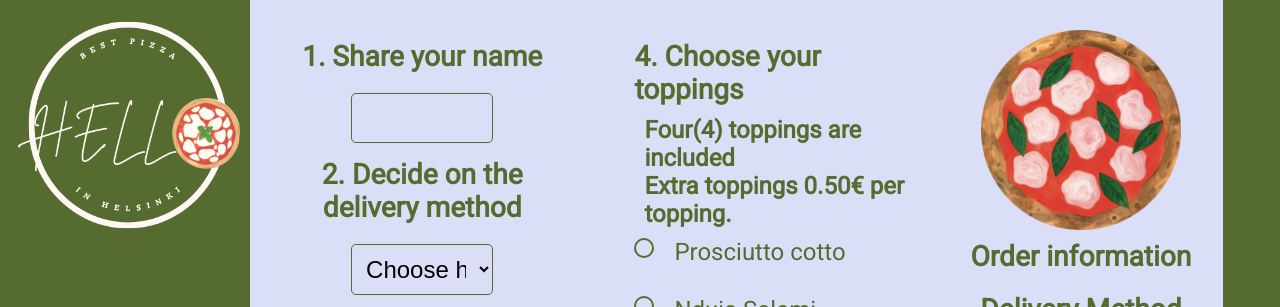
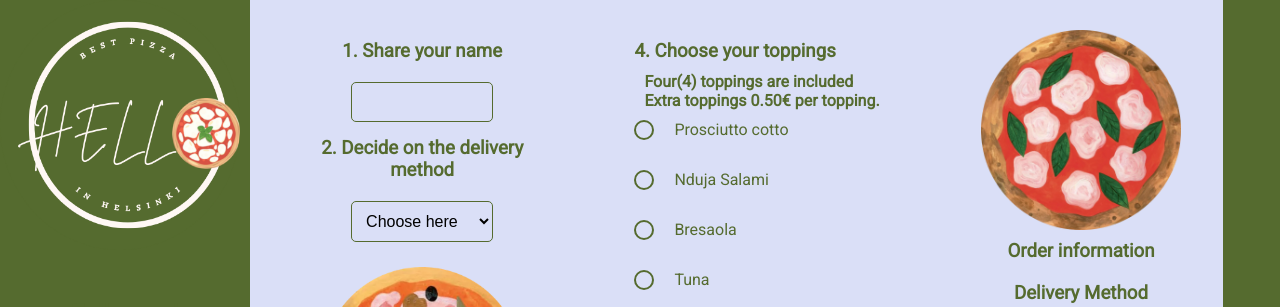
Before and after one commit to MychelGarzon/pizza_app, a plain HTML site: page index.html in a window 1280 px wide. Shown: the top 307 px of the page. Drawn offline with Linux system fonts and the light colour scheme.

Commit message:
Font size

```diff
--- a/styles.css
+++ b/styles.css
@@ -43,7 +43,7 @@ header img {
   text-align: center;
   flex-direction: column;
   padding: 30px 30px;
-  font-size: 1.5rem;
+  font-size: 1rem;
 }
 .flex-item-form-1 img {
   width: 200px;
@@ -57,7 +57,7 @@ header img {
   background-color: #dadff7;
   text-align: left;
   padding: 30px 30px;
-  font-size: 1.5rem;
+  font-size: 1rem;
 }
 
 .flex-item-info {
@@ -68,7 +68,7 @@ header img {
   width: 100%;
   flex: 1;
   background-color: #dadff7;
-  font-size: 1.5rem;
+  font-size: 1rem;
   align-items: center;
   text-align: center;
 }
@@ -84,7 +84,7 @@ input {
   padding: 10px;
   border-radius: 5px;
   border: 1px solid #556b2f;
-  font-size: 1.5rem;
+  font-size: 1rem;
   background-color: #dadff7;
 }
 
@@ -94,7 +94,7 @@ select {
   padding: 10px;
   border-radius: 5px;
   border: 1px solid #556b2f;
-  font-size: 1.5rem;
+  font-size: 1rem;
   background-color: transparent;
 }
 
```
